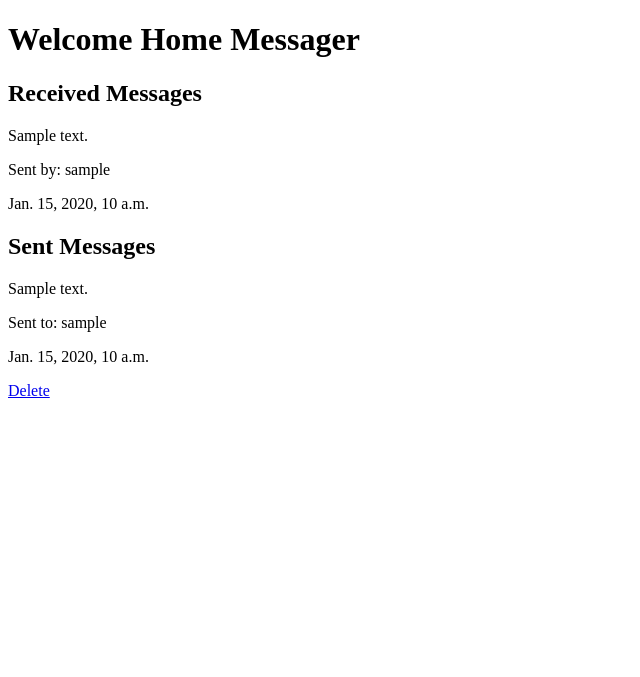
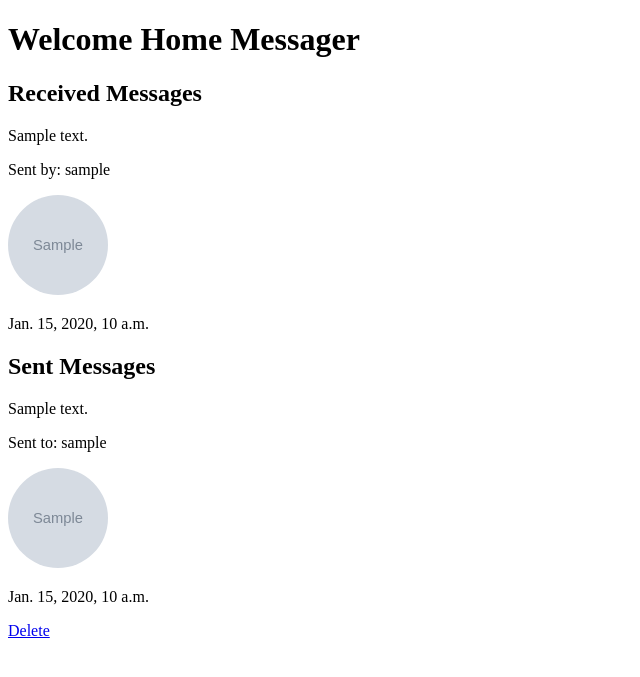
Before and after one commit to brewchetta/django-immersive-august-2026, a Django app: page / in a window 1280 px wide. Shown: the part 68-745 px from the top of the page, without its empty margins (0-640 px from the left). Run offline with Django 5.2, Linux system fonts and the light colour scheme; a user stored in the database is signed in; tables that the repository leaves empty hold one stand-in row (values such as "Sample post"); grey boxes marked "Sample" are stand-in pictures.

Commit message:
add profile images to message display

```diff
--- a/day-05/user_project/message_app/templates/message_app/base.html
+++ b/day-05/user_project/message_app/templates/message_app/base.html
@@ -4,6 +4,16 @@
     <meta charset="UTF-8">
     <meta name="viewport" content="width=device-width, initial-scale=1.0">
     <title>User Messages</title>
+
+    <style>
+        img {
+            width: 100px;
+            height: 100px;
+            object-fit: cover;
+            border-radius: 100%;
+        }
+    </style>
+
 </head>
 <body>
 
--- a/day-05/user_project/message_app/templates/message_app/home.html
+++ b/day-05/user_project/message_app/templates/message_app/home.html
@@ -14,6 +14,7 @@
         <div>
             <p>{{ message.content }}</p>
             <p>Sent by: {{ message.sender.username }}</p>
+            <img src="{{ message.sender.profile.profile_img }}" alt="{{ message.sender.username }}">
             <p>{{ message.created_at }}</p>
         </div>
 
@@ -28,6 +29,7 @@
         <div>
             <p>{{ message.content }}</p>
             <p>Sent to: {{ message.recipient.username }}</p>
+            <img src="{{ message.recipient.profile.profile_img }}" alt="{{ message.recipient.username }}">
             <p>{{ message.created_at }}</p>
             <a href="{% url 'message_delete' pk=message.pk %}">Delete</a>
         </div>
```
